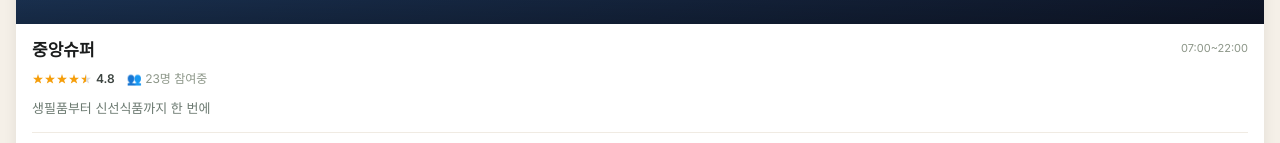
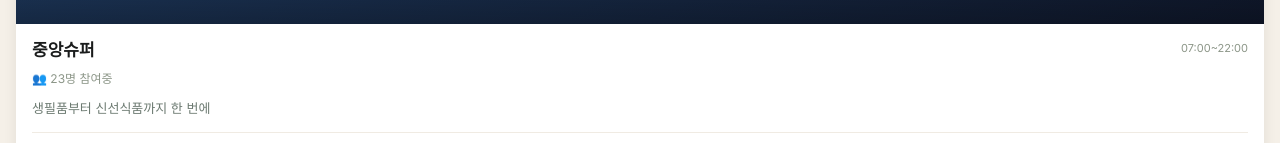
Before and after one commit to senshoo-coder/kosamart, a Next.js app: page /market in a window 1280 px wide. Shown: the part 570-713 px from the top of the page. Built offline with nearby package versions, Linux system fonts and the light colour scheme; no server answers; a web font is replaced by a local one.

Commit message:
refactor: 임의 별점 데이터 및 StarRating 컴포넌트 제거

```diff
--- a/app/(customer)/market/page.tsx
+++ b/app/(customer)/market/page.tsx
@@ -26,15 +26,6 @@
   'bakery':        'linear-gradient(150deg, #713f12 0%, #422006 100%)',
 }
 
-const STORE_RATINGS: Record<string, number> = {
-  'central-super': 4.8,
-  'banchan':       4.7,
-  'butcher':       4.9,
-  'bonjuk':        4.6,
-  'chicken':       4.7,
-  'bakery':        4.8,
-}
-
 const PARTICIPANTS: Record<string, number> = {
   'central-super': 23,
   'banchan':       45,
@@ -48,29 +39,6 @@
   id: string; name: string; emoji: string; category: string; description: string
   isOpen: boolean; badge?: string; hours?: string; minOrder: number
   deliveryFee: number; accentColor: string; is_active: boolean; isCustom: boolean
-}
-
-function StarRating({ rating }: { rating: number }) {
-  const full = Math.floor(rating)
-  const half = rating - full >= 0.5
-  return (
-    <div className="flex items-center gap-1">
-      <span className="flex">
-        {[1,2,3,4,5].map(i => (
-          <svg key={i} viewBox="0 0 12 12" width="12" height="12" fill={i <= full ? '#f59e0b' : (i === full + 1 && half ? 'url(#half)' : '#ddd')}>
-            <defs>
-              <linearGradient id="half">
-                <stop offset="50%" stopColor="#f59e0b" />
-                <stop offset="50%" stopColor="#ddd" />
-              </linearGradient>
-            </defs>
-            <path d="M6 1l1.2 3.7H11L8.1 6.9l1.1 3.7L6 8.4l-3.2 2.2 1.1-3.7L1 4.7h3.8z" />
-          </svg>
-        ))}
-      </span>
-      <span className="text-[12px] font-semibold" style={{ color: '#3c4440' }}>{rating.toFixed(1)}</span>
-    </div>
-  )
 }
 
 function NeighborhoodIllustration() {
@@ -287,8 +255,6 @@
             const gradient = STORE_GRADIENTS[store.id] || 'linear-gradient(150deg, #1e293b, #0f172a)'
             const storeImage = allImages[store.id]?.store
             const storeCartCount = cart.getStoreItemCount(store.id)
-            const rating = STORE_RATINGS[store.id] || 4.5
-
             const imgHeight = (store as any).image_height || 176
             const imgPosition = (store as any).image_position || 'center'
 
@@ -347,8 +313,7 @@
                       </span>
                     </div>
 
-                    <div className="flex items-center gap-3 mb-2.5">
-                      <StarRating rating={rating} />
+                    <div className="flex items-center gap-2 mb-2.5">
                       <span className="text-[12px]" style={{ color: '#8c9688' }}>
                         👥 {participants}명 참여중
                       </span>
```
